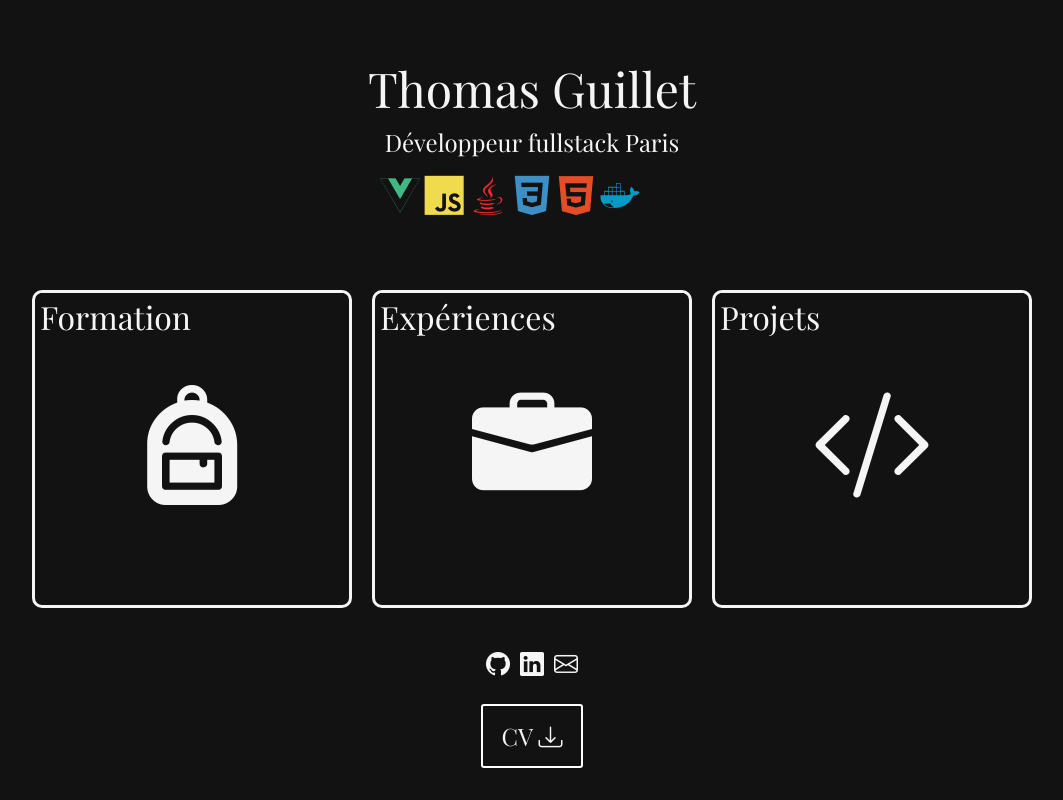
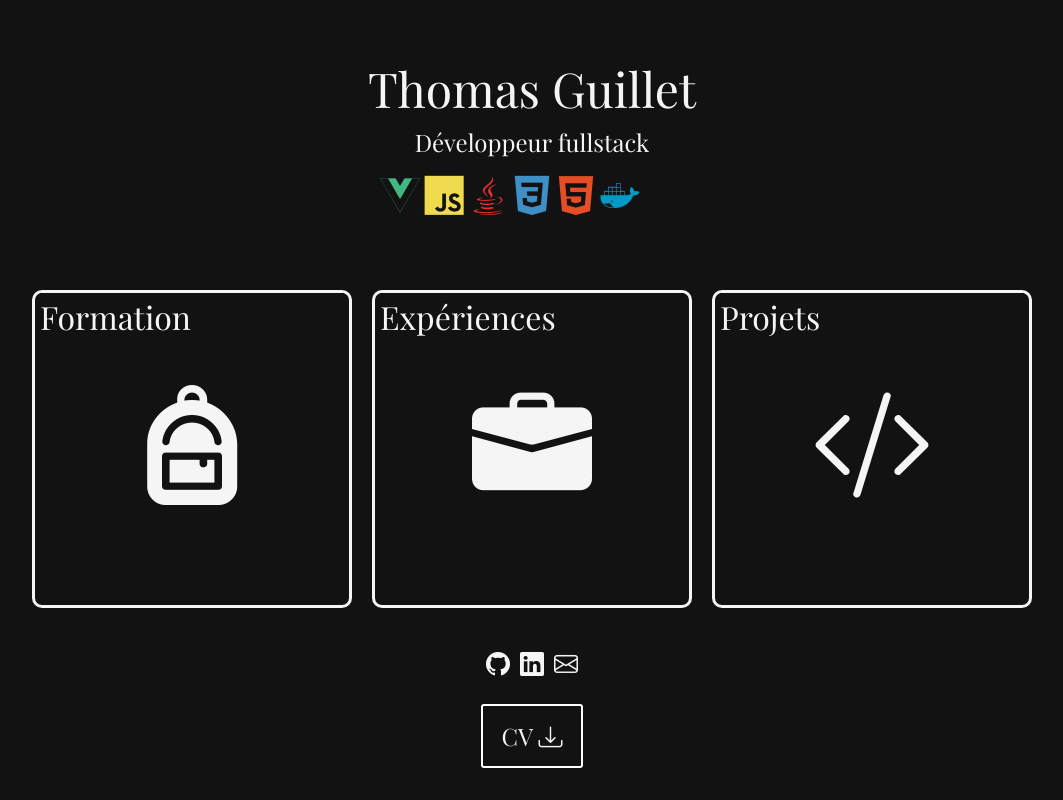
Before and after one commit to thomasguillet44/portfolio, a Vue app: page / in a window 1280 px wide. Shown: the whole page, without its empty margins (108-1171 px from the left). Built offline with nearby package versions, Linux system fonts and the light colour scheme; a web font is replaced by a local one.

Commit message:
push pour rebuild

```diff
--- a/src/componants/Header.vue
+++ b/src/componants/Header.vue
@@ -1,6 +1,6 @@
 <template>
     <div class="name-owner">Thomas Guillet</div>
-    <div class="work-occupation">Développeur fullstack Paris</div>
+    <div class="work-occupation">Développeur fullstack</div>
     <div class="container-techno">
         <TechnologiesContainer
             v-for="(item, key) in parameters"
```
